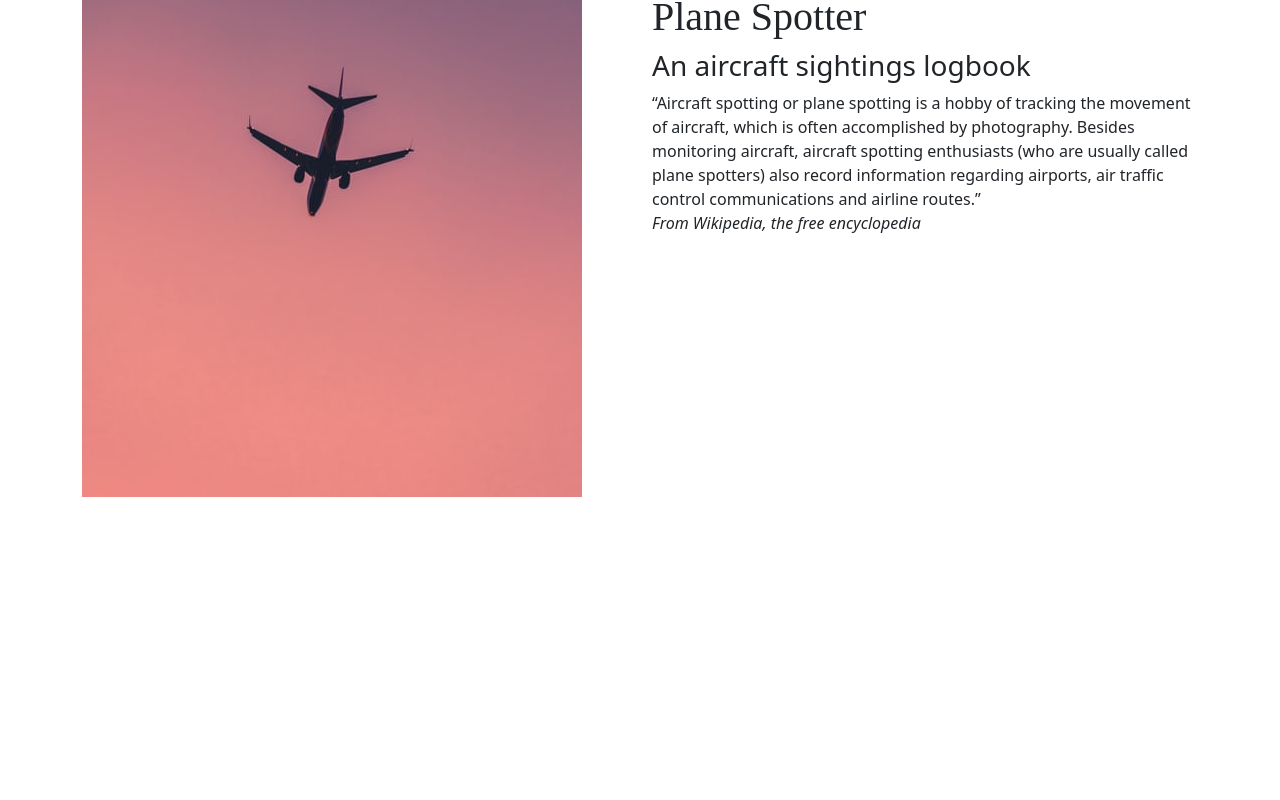
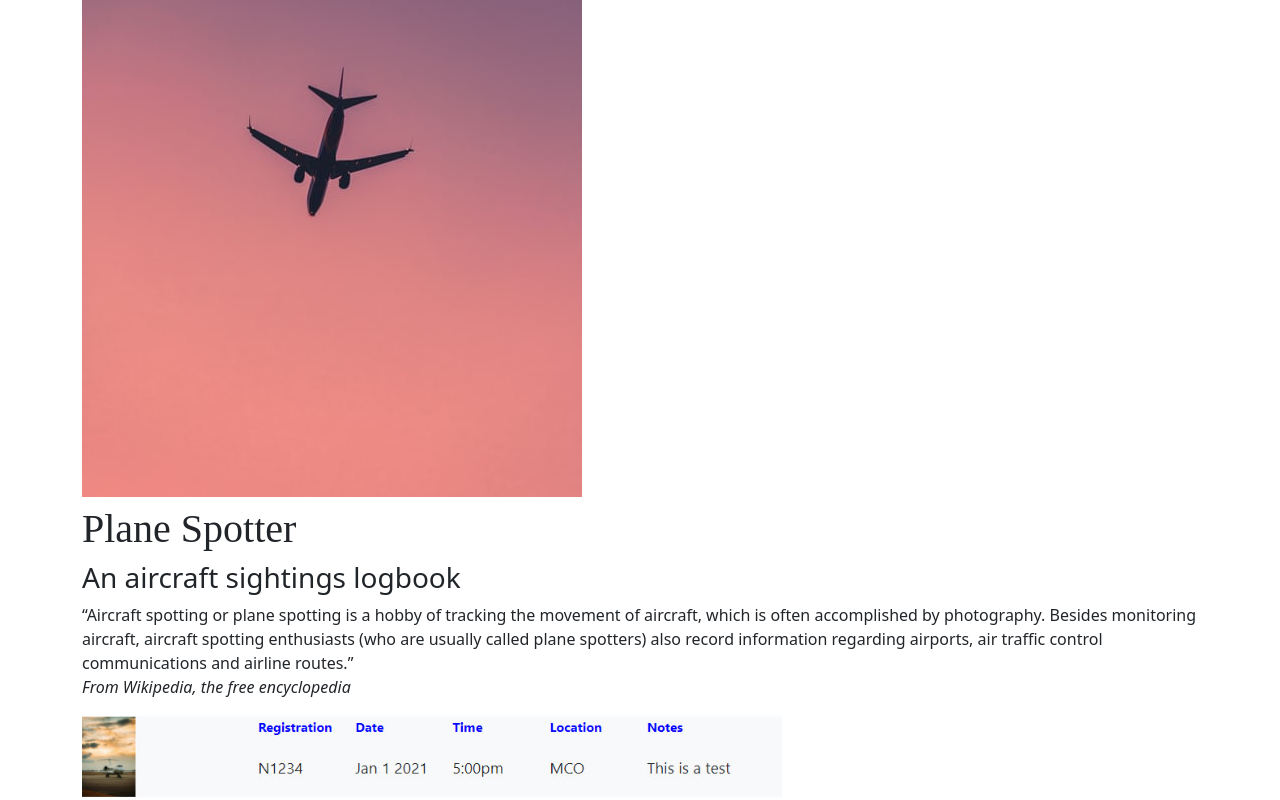
Before and after one commit to ursawd/planespotter, a React (Create React App) app in the folder plane-spotter/frontend/planespotter/: page / in a window 1280 px wide. Shown: the part 435-1235 px from the top of the page. Before the commit the page ends 940 px from the top, so only its background shows below. Built offline with nearby package versions, Linux system fonts and the light colour scheme; the HTML template or start-up script is replaced by a standard one; a web font is replaced by a local one.

Commit message:
start add spotting

```diff
--- a/plane-spotter/frontend/planespotter/src/EnterSighting.js
+++ b/plane-spotter/frontend/planespotter/src/EnterSighting.js
@@ -7,7 +7,7 @@
 //   location_field: "MCO",
 //   notes: "This is a test",
 // };
-function EnterSighting() {
+function EnterSighting({ addSighting }) {
   const INTIAL_STATE = {
     registration: "",
     spotdate: "",
@@ -24,7 +24,7 @@
 
   async function handleSubmit(evt) {
     evt.preventDefault();
-    // let result = await registerFunction({ ...formData });
+    // let result = await addSighting({ ...formData });
     console.log("handlesubmit", formData);
   }
 
--- a/plane-spotter/frontend/planespotter/src/Home.js
+++ b/plane-spotter/frontend/planespotter/src/Home.js
@@ -1,5 +1,6 @@
 import React from "react";
 import inthesky from "./images/inthesky.jpg";
+import entry from "./images/entry.jpg";
 
 function Home() {
   return (
@@ -23,6 +24,7 @@
             <p>
               <cite>From Wikipedia, the free encyclopedia </cite>
             </p>
+            <img src={entry} alt="Logbook entry" width="700" />
           </div>
         </div>
       </div>
--- a/plane-spotter/frontend/planespotter/src/index.css
+++ b/plane-spotter/frontend/planespotter/src/index.css
@@ -14,6 +14,9 @@
 th{
   color: blue;
   width: 120px;
+}
+td {
+  font-size: 1.2em;
 
 }
 #spot-image:hover{
```
Also changed, not shown: plane-spotter/frontend/planespotter/src/images/entry.jpg (added).
